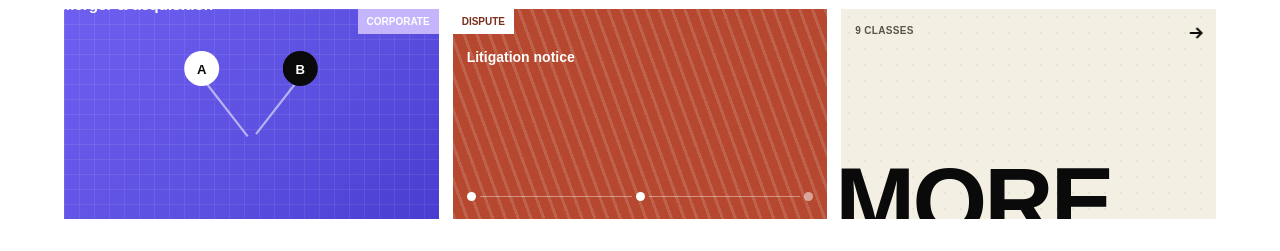
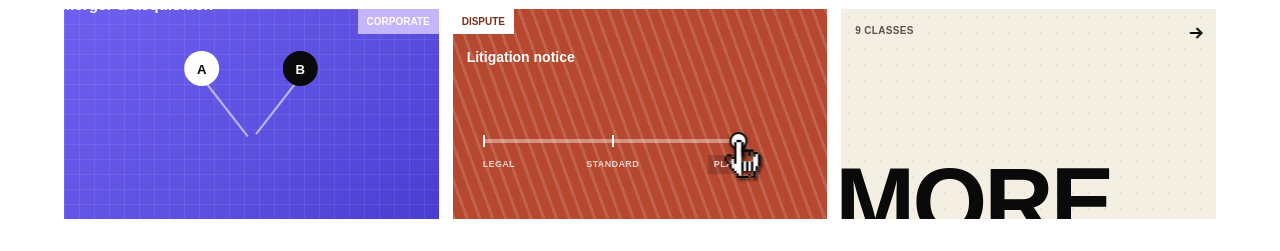
Before and after one commit to sharatchetia/NyaySetu-Website, a React (Vite) app: page / in a window 1280 px wide. Shown: the part 2360-2611 px from the top of the page. Built offline with nearby package versions, Linux system fonts and the light colour scheme; a web font is replaced by a local one.

Commit message:
Update Litigation Notice bento tile with 3-mode slider animation from test8.html

```diff
--- a/src/app/components/FigmaBentoGrid.tsx
+++ b/src/app/components/FigmaBentoGrid.tsx
@@ -187,6 +187,55 @@ const keyframeCss = `
   0%,56%  { opacity:0; transform:translateY(3px); }
   64%,82% { opacity:1; transform:translateY(0); }
   94%,100%{ opacity:0; transform:translateY(3px); }
+}
+
+@keyframes handlePos {
+  0%,8%    { transform:translateX(-8px); }
+  24%,42%  { transform:translateX(122px); }
+  58%,76%  { transform:translateX(252px); }
+  92%,100% { transform:translateX(-8px); }
+}
+@keyframes handleBounce {
+  0%,6%    { transform:scale(1); }
+  8%       { transform:scale(0.82); }
+  10%,22%  { transform:scale(1); }
+  24%      { transform:scale(1.3); }
+  26%,40%  { transform:scale(1); }
+  42%      { transform:scale(0.82); }
+  44%,56%  { transform:scale(1); }
+  58%      { transform:scale(1.3); }
+  60%,74%  { transform:scale(1); }
+  76%      { transform:scale(0.82); }
+  78%,90%  { transform:scale(1); }
+  92%      { transform:scale(1.3); }
+  94%,100% { transform:scale(1); }
+}
+@keyframes cur5 {
+  0%,4%    { transform: translate(-60px, -40px); }
+  8%       { transform: translate(17px, 128px); }
+  24%,42%  { transform: translate(147px, 128px); }
+  58%,76%  { transform: translate(277px, 128px); }
+  92%,94%  { transform: translate(17px, 128px); }
+  98%,100% { transform: translate(-60px, -40px); }
+}
+@keyframes clickRipple5 {
+  0%,6%   { opacity:0; transform:scale(0.15); }
+  10%     { opacity:0.5; transform:scale(2.1); }
+  16%,100%{ opacity:0; }
+}
+@keyframes labelActive1 {
+  0%,10%   { background:#0A0A0A; color:#fff; }
+  20%,100% { background:transparent; color:rgba(255,255,255,0.75); }
+}
+@keyframes labelActive2 {
+  0%,20%   { background:transparent; color:rgba(255,255,255,0.75); }
+  26%,40%  { background:#0A0A0A; color:#fff; }
+  46%,100% { background:transparent; color:rgba(255,255,255,0.75); }
+}
+@keyframes labelActive3 {
+  0%,54%   { background:transparent; color:rgba(255,255,255,0.75); }
+  60%,74%  { background:#0A0A0A; color:#fff; }
+  80%,100% { background:transparent; color:rgba(255,255,255,0.75); }
 }
 `;
 
@@ -1159,16 +1208,78 @@ function LitigationTile() {
   return (
     <div style={{ ...tileBase, background: "#B5482E" }}>
       <div style={{ position: "absolute", inset: 0, backgroundImage: "repeating-linear-gradient(70deg, rgba(255,255,255,0.14) 0 3px, transparent 3px 12px)" }} />
-      <div style={{ ...badgeLight, color: "#7A2E1B" }}>DISPUTE</div>
+      <div style={{ ...badgeLight, color: "#7A2E1B", zIndex: 10 }}>DISPUTE</div>
+
       <div style={{ position: "relative", padding: 14, paddingTop: 38 }}>
         <div style={{ fontSize: 14, fontWeight: 700, color: "#fff" }}>Litigation notice</div>
       </div>
-      <div style={{ position: "absolute", left: 14, right: 14, bottom: 18, display: "flex", alignItems: "center", justifyContent: "space-between" }}>
-        <div style={{ width: 9, height: 9, borderRadius: "50%", background: "#fff", animation: "fbg-dotLight1 4s ease infinite" }} />
-        <div style={{ flex: 1, height: 1, background: "rgba(255,255,255,0.4)", margin: "0 4px" }} />
-        <div style={{ width: 9, height: 9, borderRadius: "50%", background: "#fff", animation: "fbg-dotLight2 4s ease infinite" }} />
-        <div style={{ flex: 1, height: 1, background: "rgba(255,255,255,0.4)", margin: "0 4px" }} />
-        <div style={{ width: 9, height: 9, borderRadius: "50%", background: "#fff", animation: "fbg-dotLight3 4s ease infinite" }} />
+
+      {/* Track */}
+      <div style={{ position: "absolute", left: 30, top: 130, width: 260, height: 4, background: "rgba(255,255,255,0.4)" }}>
+        {/* Ticks */}
+        <div style={{ position: "absolute", left: 0, top: -4, width: 2, height: 12, background: "#fff" }} />
+        <div style={{ position: "absolute", left: 129, top: -4, width: 2, height: 12, background: "#fff" }} />
+        <div style={{ position: "absolute", left: 258, top: -4, width: 2, height: 12, background: "#fff" }} />
+
+        {/* Labels */}
+        <div style={{ position: "absolute", left: 0, top: 16, fontSize: 9, fontWeight: 700, letterSpacing: "0.04em", padding: "3px 6px", marginLeft: -6, animation: "labelActive1 12s ease-in-out infinite" }}>LEGAL</div>
+        <div style={{ position: "absolute", left: 130, top: 16, transform: "translateX(-50%)", fontSize: 9, fontWeight: 700, letterSpacing: "0.04em", padding: "3px 6px", whiteSpace: "nowrap", animation: "labelActive2 12s ease-in-out infinite" }}>STANDARD</div>
+        <div style={{ position: "absolute", left: 260, top: 16, transform: "translateX(-100%)", fontSize: 9, fontWeight: 700, letterSpacing: "0.04em", padding: "3px 6px", marginLeft: 6, animation: "labelActive3 12s ease-in-out infinite" }}>PLAIN</div>
+
+        {/* Handle */}
+        <div style={{ position: "absolute", top: -7, left: 0, width: 18, height: 18, animation: "handlePos 12s ease-in-out infinite" }}>
+          <div style={{ width: "100%", height: "100%", borderRadius: "50%", background: "#fff", border: "2px solid #0A0A0A", boxShadow: "0 2px 4px rgba(0,0,0,0.35)", animation: "handleBounce 12s ease-in-out infinite" }} />
+        </div>
+      </div>
+
+      {/* Ripple */}
+      <div style={{ position: "absolute", top: 0, left: 0, width: 40, height: 40, borderRadius: "50%", background: "#fff", marginLeft: 11, marginTop: 111, animation: "clickRipple5 12s ease infinite" }} />
+
+      {/* Cursor */}
+      <div style={{ position: "absolute", top: 0, left: 0, animation: "cur5 12s ease-in-out infinite", width: 36, height: 44, transformOrigin: "top left", zIndex: 5 }}>
+        <svg width="36" height="44" viewBox="0 0 394 420" fill="none" style={{ filter: "drop-shadow(2px 2px 1px rgba(0,0,0,0.6))" }}>
+          <rect x="131.25" width="52.5" height="393.75" fill="#fff"/>
+          <rect x="78.75" y="183.75" width="26.25" height="131.25" fill="#fff"/>
+          <rect x="262.5" y="367.5" width="26.25" height="26.25" fill="#fff"/>
+          <rect x="105" y="236.25" width="236.25" height="105" fill="#fff"/>
+          <rect x="341.25" y="288.75" width="26.25" height="52.5" fill="#fff"/>
+          <rect x="367.5" y="157.5" width="26.25" height="131.25" fill="#fff"/>
+          <rect x="315" y="131.25" width="52.5" height="157.5" fill="#fff"/>
+          <rect x="315" y="157.5" width="26.25" height="26.25" fill="#fff"/>
+          <rect x="262.5" y="105" width="26.25" height="78.75" fill="#fff"/>
+          <rect x="236.25" y="236.25" width="26.25" height="105" fill="#fff"/>
+          <rect x="288.75" y="236.25" width="26.25" height="105" fill="#fff"/>
+          <rect x="315" y="341.25" width="26.25" height="78.75" fill="#fff"/>
+          <rect x="288.75" y="393.75" width="26.25" height="26.25" fill="#fff"/>
+          <rect x="131.25" y="393.75" width="131.25" height="26.25" fill="#fff"/>
+          <rect x="131.25" y="367.5" width="26.25" height="26.25" fill="#fff"/>
+          <rect x="105" y="341.25" width="26.25" height="26.25" fill="#fff"/>
+          {/* Black outlines */}
+          <rect x="131.25" width="52.5" height="26.25" fill="#0A0A0A"/>
+          <rect x="78.75" y="183.75" width="26.25" height="26.25" fill="#0A0A0A"/>
+          <rect x="262.5" y="367.5" width="26.25" height="26.25" fill="#0A0A0A"/>
+          <rect x="183.75" y="236.25" width="26.25" height="105" fill="#0A0A0A"/>
+          <rect x="341.25" y="288.75" width="26.25" height="52.5" fill="#0A0A0A"/>
+          <rect x="367.5" y="157.5" width="26.25" height="131.25" fill="#0A0A0A"/>
+          <rect x="315" y="131.25" width="52.5" height="26.25" fill="#0A0A0A"/>
+          <rect x="315" y="157.5" width="26.25" height="26.25" fill="#0A0A0A"/>
+          <rect x="262.5" y="105" width="26.25" height="78.75" fill="#0A0A0A"/>
+          <rect x="236.25" y="236.25" width="26.25" height="105" fill="#0A0A0A"/>
+          <rect x="288.75" y="236.25" width="26.25" height="105" fill="#0A0A0A"/>
+          <rect x="315" y="341.25" width="26.25" height="78.75" fill="#0A0A0A"/>
+          <rect x="288.75" y="393.75" width="26.25" height="26.25" fill="#0A0A0A"/>
+          <rect x="131.25" y="393.75" width="131.25" height="26.25" fill="#0A0A0A"/>
+          <rect x="131.25" y="367.5" width="26.25" height="26.25" fill="#0A0A0A"/>
+          <rect x="105" y="341.25" width="26.25" height="26.25" fill="#0A0A0A"/>
+          <rect x="78.75" y="315" width="26.25" height="26.25" fill="#0A0A0A"/>
+          <rect x="52.5" y="262.5" width="26.25" height="52.5" fill="#0A0A0A"/>
+          <rect x="26.25" y="236.25" width="26.25" height="26.25" fill="#0A0A0A"/>
+          <rect y="183.75" width="26.25" height="52.5" fill="#0A0A0A"/>
+          <rect x="26.25" y="157.5" width="52.5" height="26.25" fill="#0A0A0A"/>
+          <rect x="183.75" y="105" width="131.25" height="26.25" fill="#0A0A0A"/>
+          <rect x="183.75" y="26.25" width="26.25" height="157.5" fill="#0A0A0A"/>
+          <rect x="105" y="26.25" width="26.25" height="236.25" fill="#0A0A0A"/>
+        </svg>
       </div>
     </div>
   );
```
